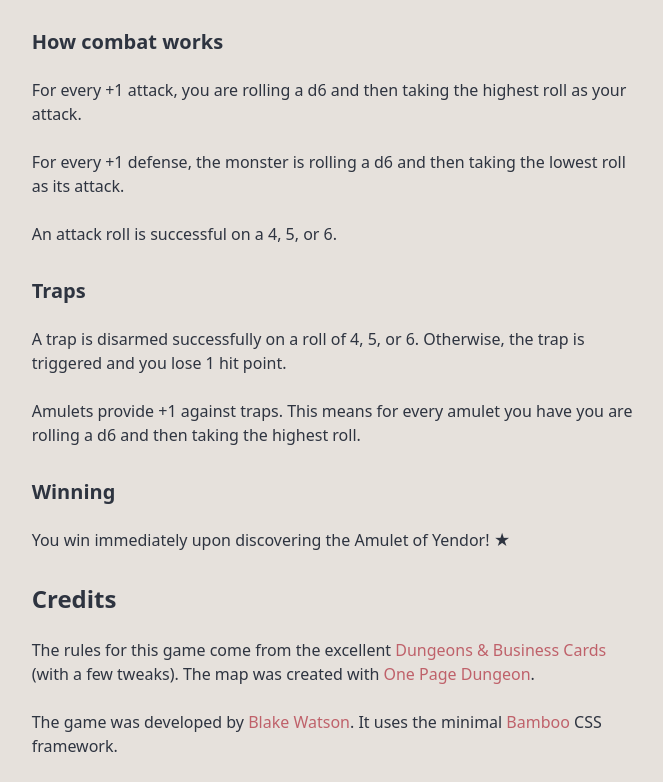
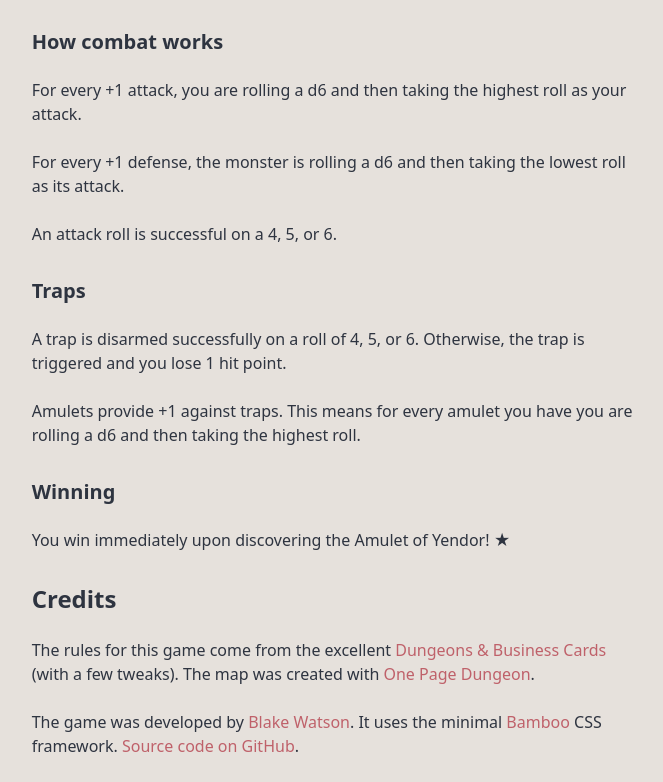
Before and after one commit to blakewatson/tiny-dungeon, a website with bundled scripts: page index.html in a window 1280 px wide. Shown: the part 1660-2442 px from the top of the page, without its empty margins (304-967 px from the left). Built offline with nearby package versions, Linux system fonts and the light colour scheme.

Commit message:
add github link

```diff
--- a/index.html
+++ b/index.html
@@ -162,6 +162,9 @@
         The game was developed by
         <a href="https://blakewatson.com/">Blake Watson</a>. It uses the minimal
         <a href="https://rilwis.github.io/bamboo/">Bamboo</a> CSS framework.
+        <a href="https://github.com/blakewatson/tiny-dungeon"
+          >Source code on GitHub</a
+        >.
       </p>
     </div>
   </body>
```
